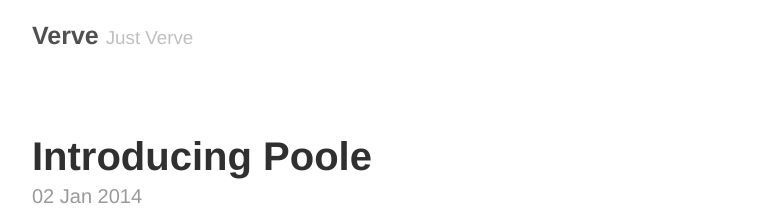
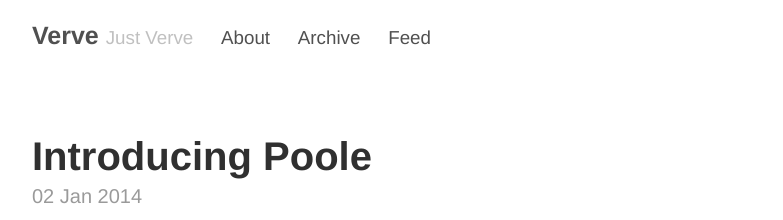
Before and after one commit to mattchou/mattchou.github.io-verve, a Jekyll site: the page built from index.html, in a window 1280 px wide. Shown: the top 220 px of the page, without its empty margins (248-1031 px from the left). Built offline with Jekyll 4.4.1, drawn with Linux system fonts in a browser that asks for light colours; the list of posts is cut into pages by our own code.

Commit message:
update archive

```diff
--- a/_config.yml
+++ b/_config.yml
@@ -12,3 +12,10 @@ author:
   name:           Matt Chou
   url:            https://twitter.com/chou
   email:
+
+# Header
+
+pages_list:
+  About: '/about'
+  Archive: '/archive'
+  Feed: '/atom.xml'
--- a/_layouts/default.html
+++ b/_layouts/default.html
@@ -11,9 +11,9 @@
           <a href="{{ site.baseurl }}" title="Home">{{ site.title }}</a>
           <small>{{ site.tagline }}</small>
 
-		  {% for page in site.pages_list %}
-		                &nbsp;&nbsp;&nbsp;<small><a href="{{ page[1]  }}">{{ page[0] }}</a></small>
-		            {% endfor %}
+    {% for page in site.pages_list %}
+                 &nbsp;&nbsp;&nbsp;<small><a href="{{ page[1]  }}">{{ page[0] }}</a></small>
+             {% endfor %}
         </h3>
       </header>
 
```
